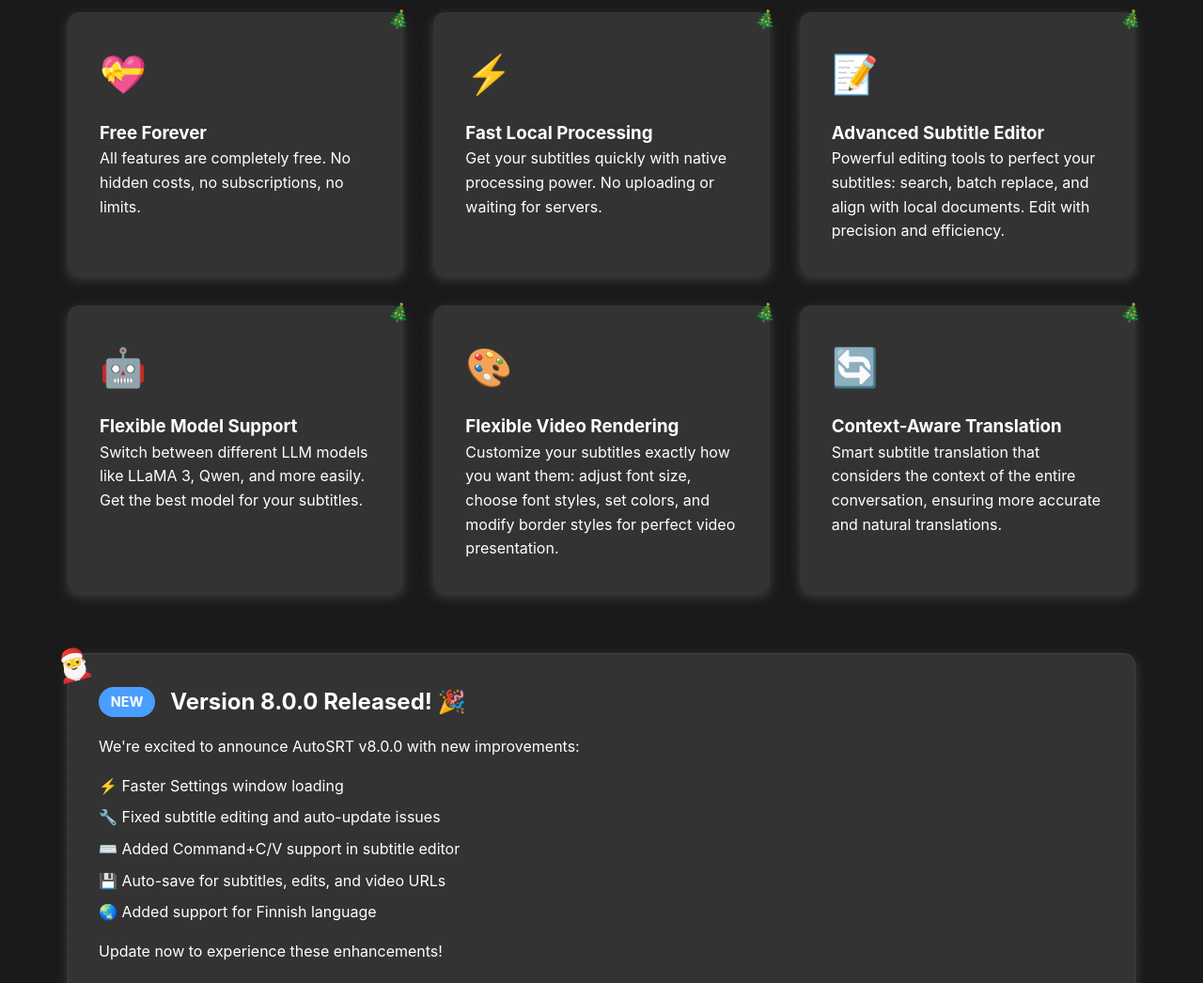
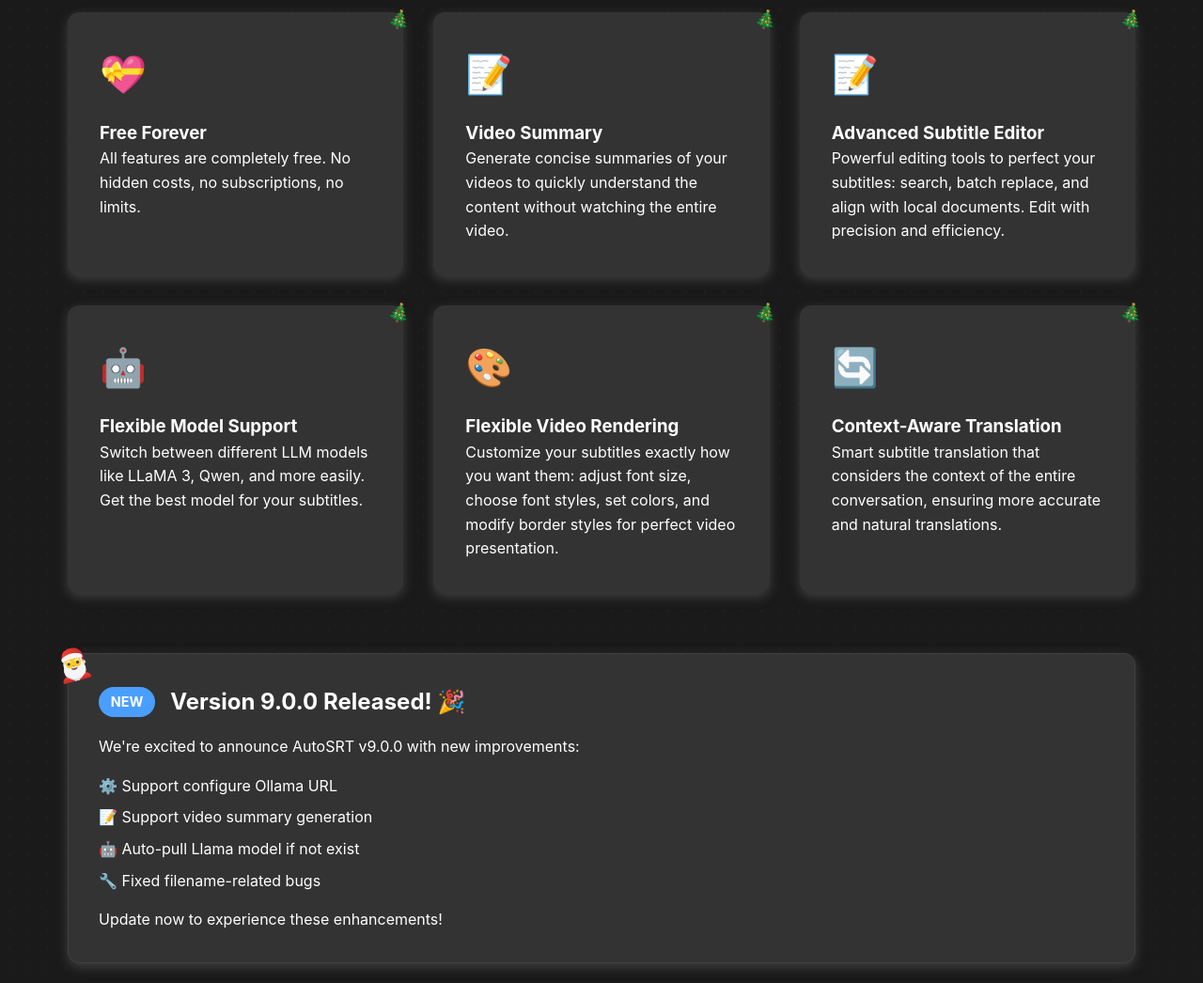
Before and after one commit to yyaadet/autosrt_page, a plain HTML site: page index.html in a window 1280 px wide. Shown: the part 1120-2166 px from the top of the page at 94% size. Drawn offline with Linux system fonts and the light colour scheme.

Commit message:
tuning home

```diff
--- a/index.html
+++ b/index.html
@@ -714,9 +714,9 @@
                 <p>All features are completely free. No hidden costs, no subscriptions, no limits.</p>
             </div>
             <div class="feature-card">
-                <div class="feature-icon">⚡</div>
-                <h3>Fast Local Processing</h3>
-                <p>Get your subtitles quickly with native processing power. No uploading or waiting for servers.</p>
+                <div class="feature-icon">📝</div>
+                <h3>Video Summary</h3>
+                <p>Generate concise summaries of your videos to quickly understand the content without watching the entire video.</p>
             </div>
             <div class="feature-card">
                 <div class="feature-icon">📝</div>
@@ -739,19 +739,19 @@
                 <p>Smart subtitle translation that considers the context of the entire conversation, ensuring more accurate and natural translations.</p>
             </div>
         </div>
+
         <div class="hot-news">
             <div class="hot-news-header">
                 <span class="hot-news-badge">NEW</span>
-                <div class="hot-news-title">Version 8.0.0 Released! 🎉</div>
+                <div class="hot-news-title">Version 9.0.0 Released! 🎉</div>
             </div>
             <div class="hot-news-content">
-                <p>We're excited to announce AutoSRT v8.0.0 with new improvements:</p>
+                <p>We're excited to announce AutoSRT v9.0.0 with new improvements:</p>
                 <ul style="list-style: none; padding: 0; margin: 1rem 0;">
-                    <li style="margin: 0.5rem 0;">⚡️ Faster Settings window loading</li>
-                    <li style="margin: 0.5rem 0;">🔧 Fixed subtitle editing and auto-update issues</li>
-                    <li style="margin: 0.5rem 0;">⌨️ Added Command+C/V support in subtitle editor</li>
-                    <li style="margin: 0.5rem 0;">💾 Auto-save for subtitles, edits, and video URLs</li>
-                    <li style="margin: 0.5rem 0;">🌏 Added support for Finnish language</li>
+                    <li style="margin: 0.5rem 0;">⚙️ Support configure Ollama URL</li>
+                    <li style="margin: 0.5rem 0;">📝 Support video summary generation</li>
+                    <li style="margin: 0.5rem 0;">🤖 Auto-pull Llama model if not exist</li>
+                    <li style="margin: 0.5rem 0;">🔧 Fixed filename-related bugs</li>
                 </ul>
                 <p>Update now to experience these enhancements!</p>
             </div>
```
Also changed, not shown: index_zh.html (+9 -8 lines), 1 other file.
